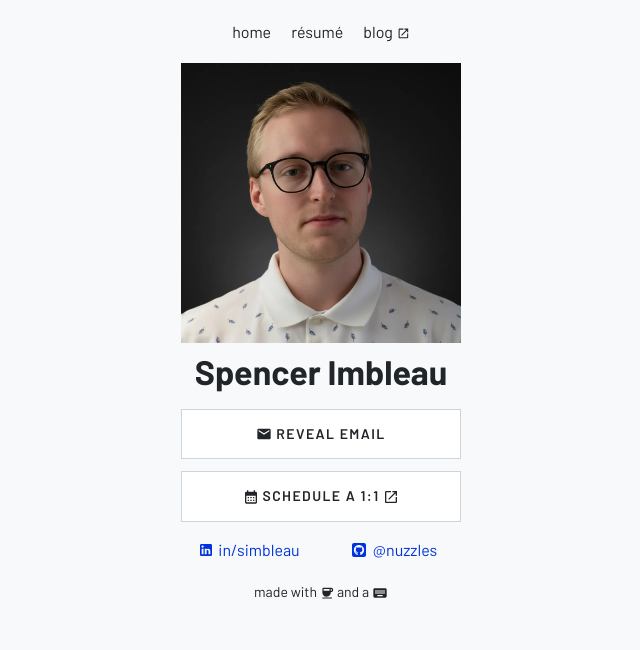
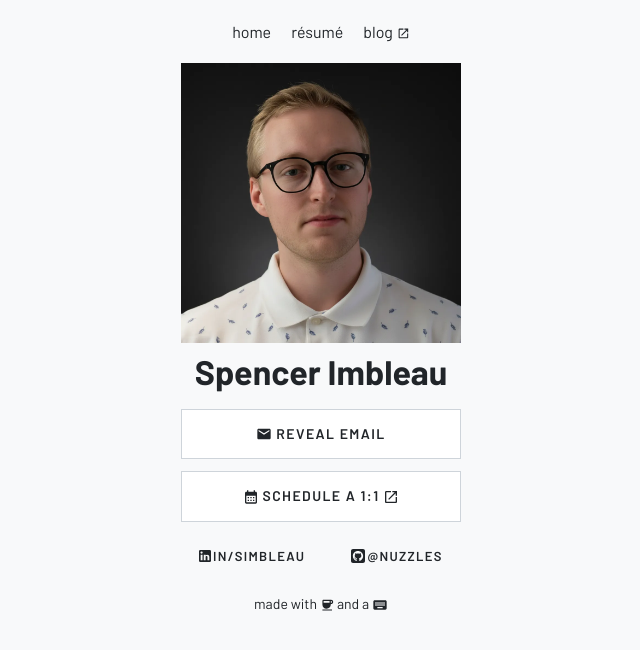
Before and after one commit to nuzzles/homepage, a React (Vite) app: page / in a window 1280 px wide. Shown: the top 650 px of the page, without its empty margins (319-959 px from the left). Built offline with nearby package versions, Linux system fonts and the light colour scheme.

Commit message:
build: refactor light button

```diff
--- a/src/components/LightButton.tsx
+++ b/src/components/LightButton.tsx
@@ -39,9 +39,11 @@ const StyledButton = styled(MuiButton)(({ theme }) => {
                         "&:hover": {
                             backgroundColor: theme.palette.background.sidebar,
                             border: `1px solid ${theme.palette.border.hover}`,
+                            color: theme.palette.primary.main,
                         },
                         "&:active": {
                             backgroundColor: alpha(theme.palette.text.primary, 0.08),
+                            color: theme.palette.primary.dark,
                         },
                     }
                 case "tertiary":
@@ -51,9 +53,11 @@ const StyledButton = styled(MuiButton)(({ theme }) => {
                         border: "none",
                         "&:hover": {
                             backgroundColor: alpha(theme.palette.text.primary, 0.06),
+                            color: theme.palette.primary.main,
                         },
                         "&:active": {
                             backgroundColor: alpha(theme.palette.text.primary, 0.1),
+                            color: theme.palette.primary.dark,
                         },
                     }
                 case "primary":
@@ -63,10 +67,10 @@ const StyledButton = styled(MuiButton)(({ theme }) => {
                         color: theme.palette.background.default,
                         border: "none",
                         "&:hover": {
-                            backgroundColor: theme.palette.text.secondary,
+                            backgroundColor: theme.palette.primary.main,
                         },
                         "&:active": {
-                            backgroundColor: alpha(theme.palette.text.primary, 0.75),
+                            backgroundColor: theme.palette.primary.light,
                         },
                     }
             }
@@ -106,7 +110,7 @@ const StyledButton = styled(MuiButton)(({ theme }) => {
             whiteSpace: "nowrap",
 
             "&:focus": {
-                outline: `2px solid ${theme.palette.accent.main}`,
+                outline: `2px solid ${theme.palette.primary.main}`,
                 outlineOffset: "2px",
             },
 
--- a/src/components/SocialLinks.tsx
+++ b/src/components/SocialLinks.tsx
@@ -1,7 +1,8 @@
-import { Box, Link as MuiLink } from "@mui/material"
+import { Box } from "@mui/material"
 import { LinkedIn } from "@mui/icons-material"
 import { FontAwesomeIcon } from "@fortawesome/react-fontawesome"
 import { faSquareGithub } from "@fortawesome/free-brands-svg-icons"
+import { LightButton } from "@/components/LightButton"
 
 const socials = [
     { label: "in/simbleau", href: "https://www.linkedin.com/in/simbleau/", icon: <LinkedIn sx={{ fontSize: "1rem" }} /> },
@@ -16,17 +17,12 @@ export const SocialLinks = () => {
     return (
         <Box sx={{ display: "grid", gridTemplateColumns: "1fr 1fr", gap: 1 }}>
             {socials.map(({ label, href, icon }) => (
-                <MuiLink
-                    key={label}
-                    href={href}
-                    target="_blank"
-                    rel="noopener noreferrer"
-                    underline="hover"
-                    sx={{ display: "inline-flex", alignItems: "center", justifyContent: "center", gap: 0.5 }}
-                >
-                    {icon}
-                    {label}
-                </MuiLink>
+                <a key={label} href={href} target="_blank" rel="noopener noreferrer" style={{ textDecoration: "none" }}>
+                    <LightButton variant="tertiary" size="small" fullWidth>
+                        {icon}
+                        {label}
+                    </LightButton>
+                </a>
             ))}
         </Box>
     )
--- a/src/theme/light-theme.ts
+++ b/src/theme/light-theme.ts
@@ -155,6 +155,13 @@ export const lightTheme = createTheme({
                 },
             },
         },
+        MuiTooltip: {
+            styleOverrides: {
+                tooltip: {
+                    fontFamily: lightFontFamily,
+                },
+            },
+        },
         MuiCssBaseline: {
             styleOverrides: {
                 a: {
```
